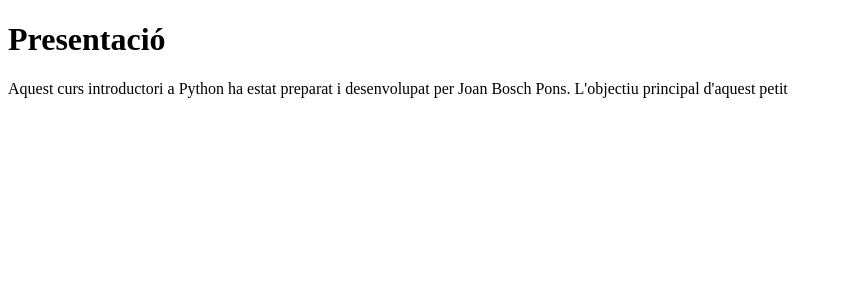
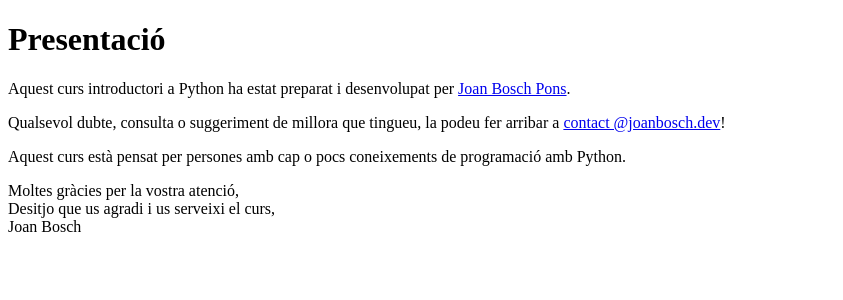
Before and after one commit to joanbosch/joanbosch-learning, a Next.js app: page / in a window 1280 px wide. Shown: the top 300 px of the page, without its empty margins (0-843 px from the left). Built offline with nearby package versions, Linux system fonts and the light colour scheme.

Commit message:
Presentacio

```diff
--- a/pages/index.mdx
+++ b/pages/index.mdx
@@ -2,5 +2,12 @@ import Bleed from 'nextra-theme-docs/bleed'
 
 # Presentació
 
-Aquest curs introductori a Python ha estat preparat i desenvolupat per Joan Bosch Pons.
-L'objectiu principal d'aquest petit
+Aquest curs introductori a Python ha estat preparat i desenvolupat per [Joan Bosch Pons](https://joanbosch.dev).
+
+Qualsevol dubte, consulta o suggeriment de millora que tingueu, la podeu fer arribar a [contact \@joanbosch.dev](mailto:contact@joanbosch.dev)!
+
+Aquest curs està pensat per persones amb cap o pocs coneixements de programació amb Python.
+
+Moltes gràcies per la vostra atenció,
+Desitjo que us agradi i us serveixi el curs,
+Joan Bosch
```
Also changed, not shown: public/joan.png (added).
